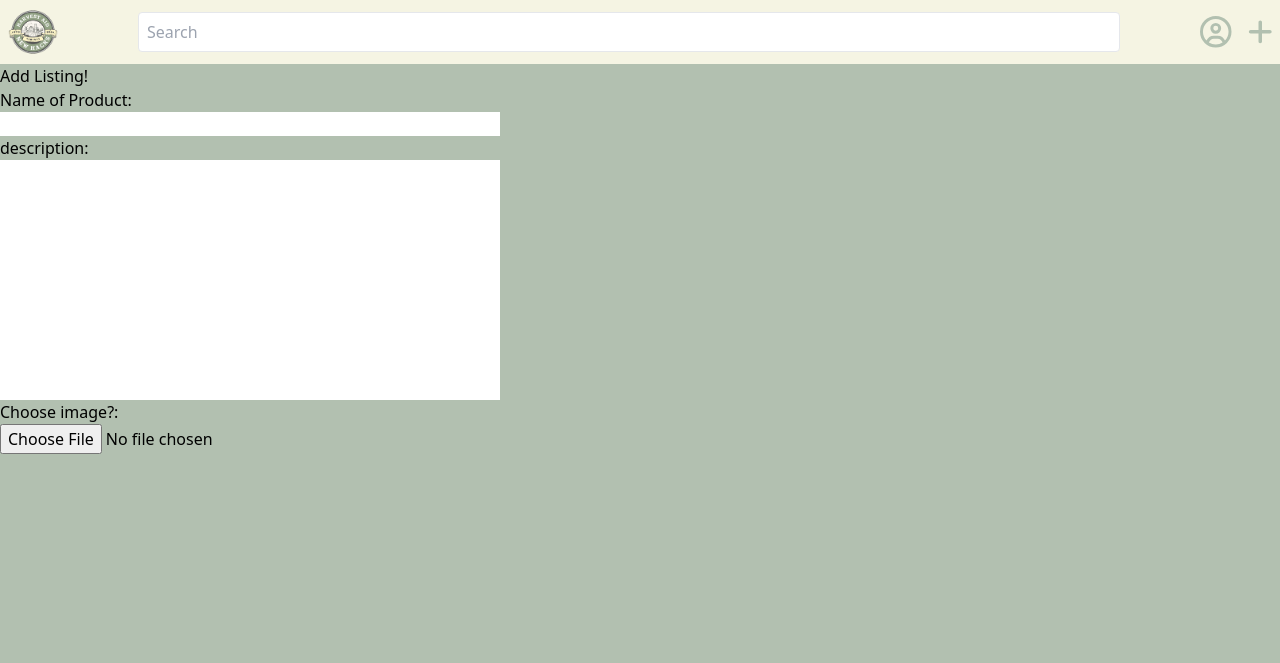
After one commit to soniavaidya05/harvestaid, a Flask app: page /addListing in a window 1280 px wide. The commit adds this page. Shown: the top 663 px of the page. Run offline with Flask 3, Linux system fonts and the light colour scheme; some libraries are stand-ins or nearby versions.

Commit message:
little stuff

```diff
--- a/BACK_END/app.py
+++ b/BACK_END/app.py
@@ -56,6 +56,10 @@ def get_products():
 @app.route('/productPage')
 def product_page():
     return render_template('productPage.html')
+
+@app.route('/addListing')
+def add_listing():
+    return render_template('addListing.html')
 
 if __name__ == '__main__':
     app.run(debug=True)  # Set to False in production
--- /dev/null
+++ b/BACK_END/templates/addListing.html
@@ -0,0 +1,44 @@
+<!DOCTYPE html>
+<html lang="en">
+    <head>
+        <meta charset="UTF-8" />
+        <meta name="viewport" content="width=device-width, initial-scale=1.0" />
+        <!-- Tailwind CSs -->
+        <script src="https://cdn.tailwindcss.com"></script>
+        <!-- Icon -->
+        <link rel="icon" href="../static/logo.png" type="image/png">
+        <!-- Font Links...? -->
+        <link rel="preconnect" href="https://fonts.googleapis.com">
+        <link rel="preconnect" href="https://fonts.gstatic.com" crossorigin>
+        <link href="https://fonts.googleapis.com/css2?family=Chewy&display=swap" rel="stylesheet">
+        <!-- Title -->
+        <title>Add Listing</title>
+    </head>
+    <body style="background-color: rgb(178, 192, 176);">
+        <div style="background-color: rgb(245 244 227); height: 4rem;" class="fixed inset-x-0 top-0 flex justify-between items-center z-20">
+            <img class="my-auto ml-2 cursor-pointer" src="{{ url_for('static', filename='logo.png') }}" style="width: auto; height: 50px;" onclick="window.location.href='../'">
+            <input type="search" name="query" placeholder="Search" class="border flex-1 h-10 rounded mx-20 px-2">
+            <div class="w-20 pr-2 flex">
+                <svg style="fill: rgb(178, 192, 176);" xmlns="http://www.w3.org/2000/svg" viewBox="0 0 512 512" class="cursor-pointer" onclick="window.location.href='../'">
+                    <path d="M406.5 399.6C387.4 352.9 341.5 320 288 320l-64 0c-53.5 0-99.4 32.9-118.5 79.6C69.9 362.2 48 311.7 48 256C48 141.1 141.1 48 256 48s208 93.1 208 208c0 55.7-21.9 106.2-57.5 143.6zm-40.1 32.7C334.4 452.4 296.6 464 256 464s-78.4-11.6-110.5-31.7c7.3-36.7 39.7-64.3 78.5-64.3l64 0c38.8 0 71.2 27.6 78.5 64.3zM256 512A256 256 0 1 0 256 0a256 256 0 1 0 0 512zm0-272a40 40 0 1 1 0-80 40 40 0 1 1 0 80zm-88-40a88 88 0 1 0 176 0 88 88 0 1 0 -176 0z"/>
+                </svg>
+                <!-- If YOU WANT TO ADD A NEW PAGE LINK. CHANGE THE CODE INSIDE ONCLICK -->
+                <svg style="fill: rgb(178, 192, 176);" xmlns="http://www.w3.org/2000/svg" viewBox="0 0 448 512" class="ml-4 cursor-pointer" onclick="window.location.href='/addListing'">
+                    <path d="M256 80c0-17.7-14.3-32-32-32s-32 14.3-32 32l0 144L48 224c-17.7 0-32 14.3-32 32s14.3 32 32 32l144 0 0 144c0 17.7 14.3 32 32 32s32-14.3 32-32l0-144 144 0c17.7 0 32-14.3 32-32s-14.3-32-32-32l-144 0 0-144z"/>
+                </svg>
+                </div>
+        </div>
+        <div style="margin-top: 4rem;">
+            <div>Add Listing!</div>
+            <form style="width: 500px;" class="flex flex-col">
+                <label>Name of Product:</label><input name="nameOfProduct" type="text">
+
+                <label>description:</label>
+                <textarea class="h-60" name="description" style="resize: none; overflow: auto;"></textarea>
+
+                <!-- Take this buttom one down if you don't need it -->
+                <label>Choose image?:</label><input name="picture" class="h-60" type="file" accept="image/png, image/jpg, image/jpeg">
+            </form>
+        </div>
+    </body>
+</html>
--- a/BACK_END/templates/landingPage.html
+++ b/BACK_END/templates/landingPage.html
@@ -5,7 +5,7 @@
     <meta name="viewport" content="width=device-width, initial-scale=1.0" />
     <script src="https://cdn.tailwindcss.com"></script>
     <link rel="preconnect" href="https://fonts.googleapis.com">
-    <link rel="icon" href="images/New_Hacks-removebg-preview.png" type="image/icon type">
+    <link rel="icon" href="../static/logo.png" type="image/png">
     <link rel="preconnect" href="https://fonts.gstatic.com" crossorigin>
     <link href="https://fonts.googleapis.com/css2?family=Chewy&display=swap" rel="stylesheet">
     <title>Landing Page</title>
--- a/BACK_END/templates/listings_template.html
+++ b/BACK_END/templates/listings_template.html
@@ -5,6 +5,7 @@
     <meta name="viewport" content="width=device-width, initial-scale=1.0">
     <title>Listings</title>
     <link rel="preconnect" href="https://fonts.googleapis.com">
+    <link rel="icon" href="../static/logo.png" type="image/png">
     <link rel="preconnect" href="https://fonts.gstatic.com" crossorigin>
     <script src="https://cdn.tailwindcss.com"></script>
     <link href="https://fonts.googleapis.com/css2?family=Chewy&display=swap" rel="stylesheet">
```
Also changed, not shown: BACK_END/templates/productPage.html (+6 -5 lines).
